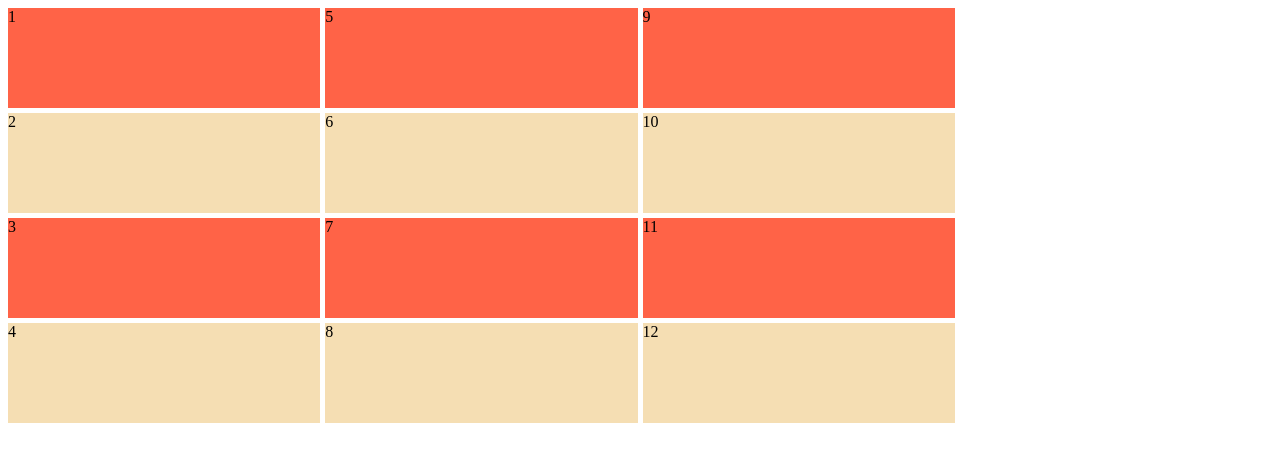
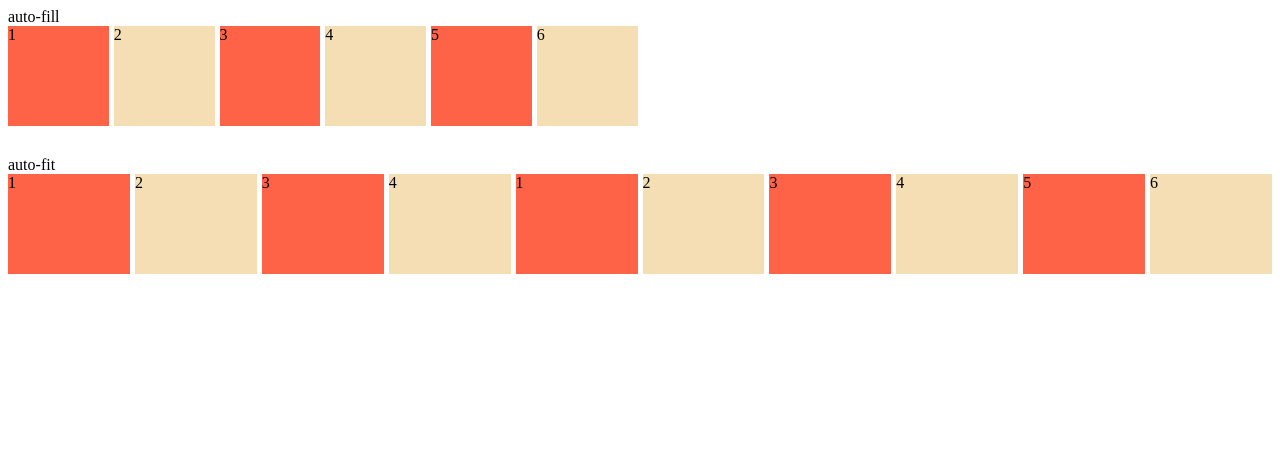
Before and after one commit to seonhop/css-master, a plain HTML site: page index.html in a window 1280 px wide. Drawn offline with Linux system fonts and the light colour scheme.

Commit message:
18. #2.12 auto-fill, auto-fit
[auto-fill, auto-fit]
- Grid-template-columns: repeat(auto-fill, minmax(100px, 1fr)); //창 너비가 늘어나면 빈 column들로 row를 채움
- Grid-template-columns: repeat(auto-fit, minmax(100px, 1fr)); // 창 너비가 늘어나면 element를 늘려서 row에 맞게 해줌

```diff
--- a/index.html
+++ b/index.html
@@ -8,19 +8,27 @@
         <link rel="stylesheet" href="style.css" />
     </head>
     <body>
+        auto-fill
         <div class="grid">
-            <div class="item"><span>1</span></div>
-            <div class="item"><span>2</span></div>
-            <div class="item"><span>3</span></div>
-            <div class="item"><span>4</span></div>
-            <div class="item"><span>5</span></div>
-            <div class="item"><span>6</span></div>
-            <div class="item"><span>7</span></div>
-            <div class="item"><span>8</span></div>
-            <div class="item"><span>9</span></div>
-            <div class="item"><span>10</span></div>
-            <div class="item"><span>11</span></div>
-            <div class="item"><span>12</span></div>
+            <div class="item">1</div>
+            <div class="item">2</div>
+            <div class="item">3</div>
+            <div class="item">4</div>
+            <div class="item">5</div>
+            <div class="item">6</div>
+        </div>
+        auto-fit
+        <div class="grid">
+            <div class="item">1</div>
+            <div class="item">2</div>
+            <div class="item">3</div>
+            <div class="item">4</div>
+            <div class="item">1</div>
+            <div class="item">2</div>
+            <div class="item">3</div>
+            <div class="item">4</div>
+            <div class="item">5</div>
+            <div class="item">6</div>
         </div>
     </body>
 </html>
--- a/style.css
+++ b/style.css
@@ -1,11 +1,16 @@
 .grid {
     display: grid;
     gap: 5px;
-    height: 100vh;
-    grid-template-columns: repeat(4, minmax(100px, 1fr));
-    grid-template-rows: repeat(4, 100px);
     grid-auto-rows: 100px;
-    grid-auto-flow: column;
+    margin-bottom: 30px;
+}
+
+.grid:first-child {
+    grid-template-columns: repeat(auto-fill, minmax(100px, 1fr));
+}
+
+.grid:last-child {
+    grid-template-columns: repeat(auto-fit, minmax(100px, 1fr));
 }
 
 .item:nth-child(odd) {
```
